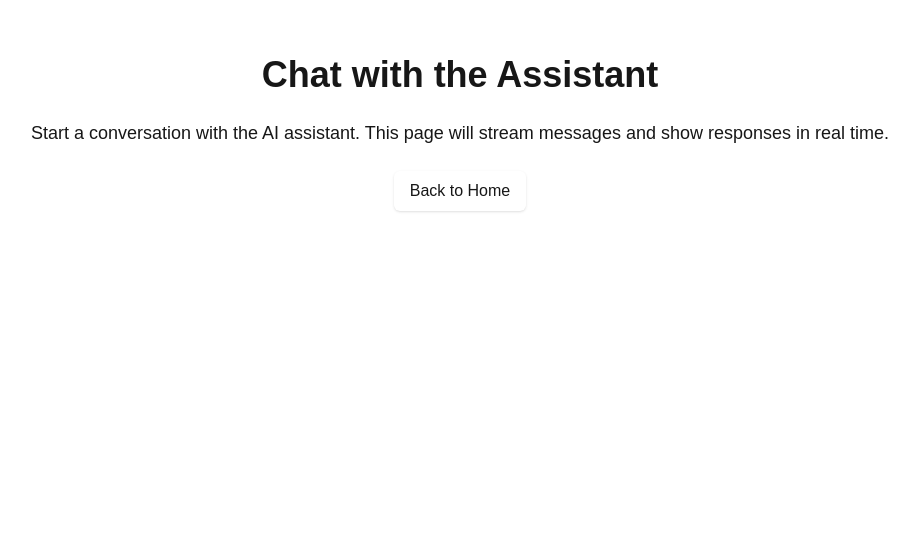
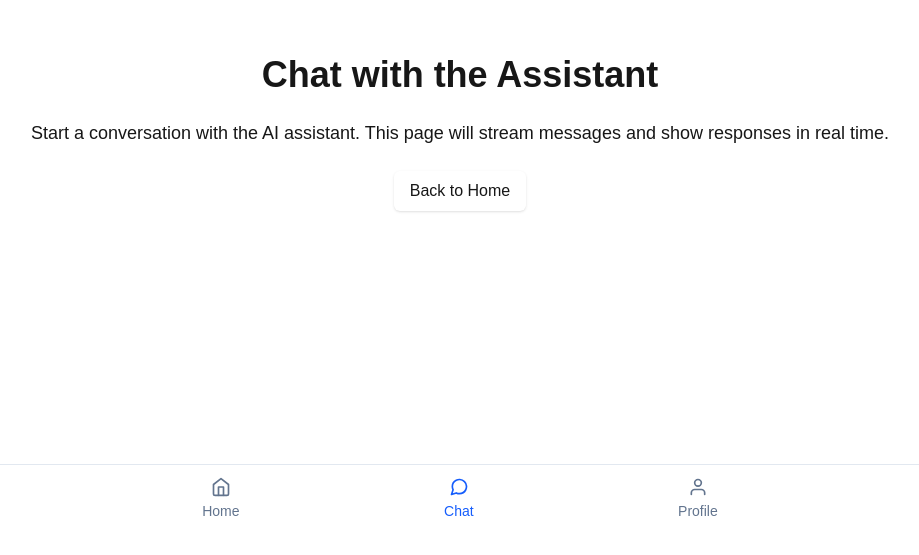
Before and after one commit to xuwen-ho/whipnae, a Next.js app in the folder frontend/: page /chat in a window 1280 px wide. Shown: the part 267-822 px from the top of the page, without its empty margins (180-1099 px from the left). Before the commit the page ends 800 px from the top, so only its background shows below. Built offline with nearby package versions, Linux system fonts and the light colour scheme.

Commit message:
Add nav settings for chat page

```diff
--- a/frontend/src/app/chat/page.tsx
+++ b/frontend/src/app/chat/page.tsx
@@ -1,7 +1,19 @@
+"use client";
+
+import { BottomNav } from "@/components/layout/BottomNav";
 import Link from "next/link";
+import { FiHome, FiMessageCircle, FiUser } from "react-icons/fi";
+
+
+const profileNavItems = [
+  { id: "home", link: "/", label: "Home", icon: FiHome },
+  { id: "Chat", link: "/chat", label: "Chat", icon: FiMessageCircle, isActive: true  },
+  { id: "profile", link: "/profile", label: "Profile", icon: FiUser},
+];
 
 export default function ChatPage() {
   return (
+    <div>
       <main className="flex min-h-screen flex-col items-center justify-center gap-6 p-8">
         <h1 className="text-4xl font-semibold">Chat with the Assistant</h1>
         <p className="text-center text-lg text-muted-foreground">
@@ -14,5 +26,7 @@ export default function ChatPage() {
           Back to Home
         </Link>
       </main>
+      <BottomNav items={profileNavItems} />
+    </div>
   );
 }
```
Lines whose indentation alone changed are shown as unchanged.
